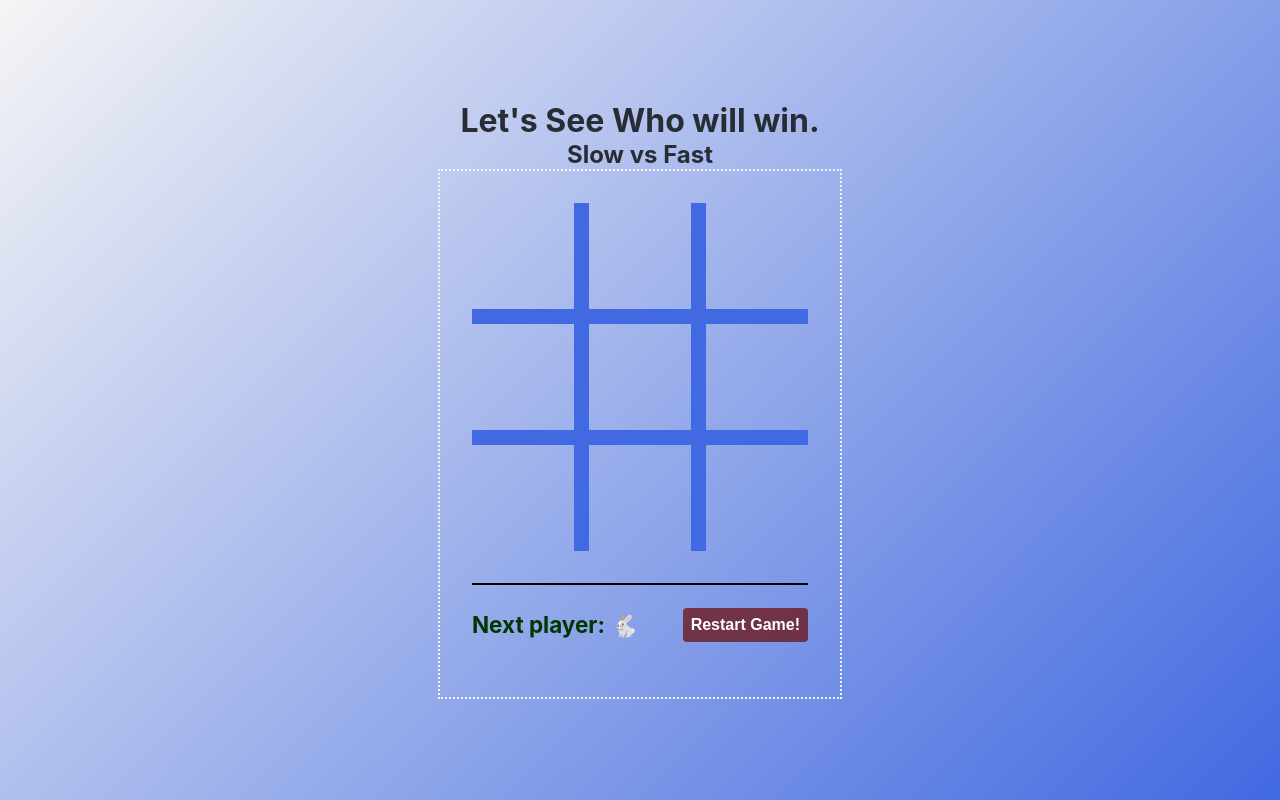
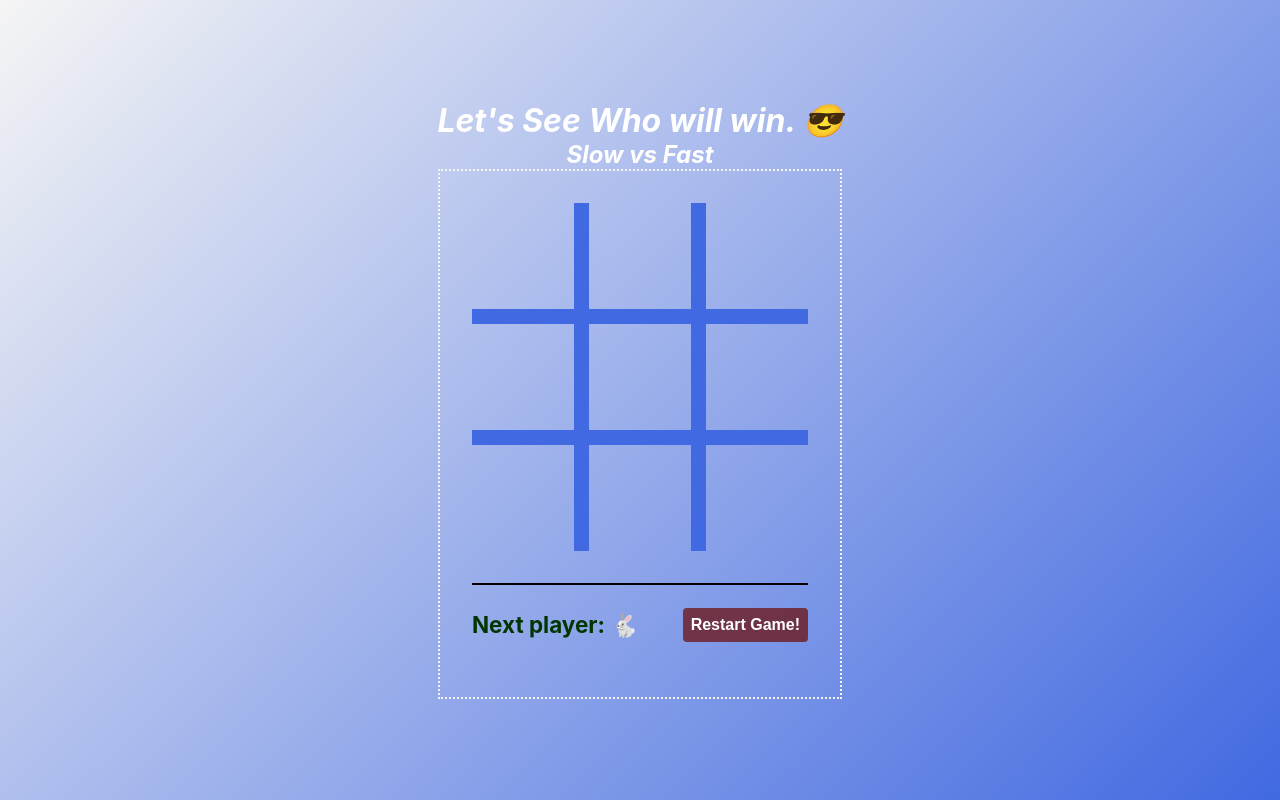
Before and after one commit to nmewada01/tic-tack-toe-rabbit-turtle-race, a React (Create React App) app: page / in a window 1280 px wide. Built offline with nearby package versions, Linux system fonts and the light colour scheme.

Commit message:
Tick Tick Game all functionality and UI done

```diff
--- a/src/App.css
+++ b/src/App.css
@@ -1,6 +1,10 @@
 * {
   margin: 0;
   padding: 0;
+}
+.title {
+  color: white;
+  font-style: italic;
 }
 .App {
   text-align: center;
--- a/src/App.js
+++ b/src/App.js
@@ -4,8 +4,8 @@ import Board from './Components/Board';
 function App() {
   return (
     <div className="App">
-      <h1>Let's See Who will win.</h1>
-      <h2>Slow vs Fast</h2>
+      <h1 className='title'>Let's See Who will win. 😎</h1>
+      <h2 className='title'>Slow vs Fast</h2>
       <Board />
     </div>
   );
```
